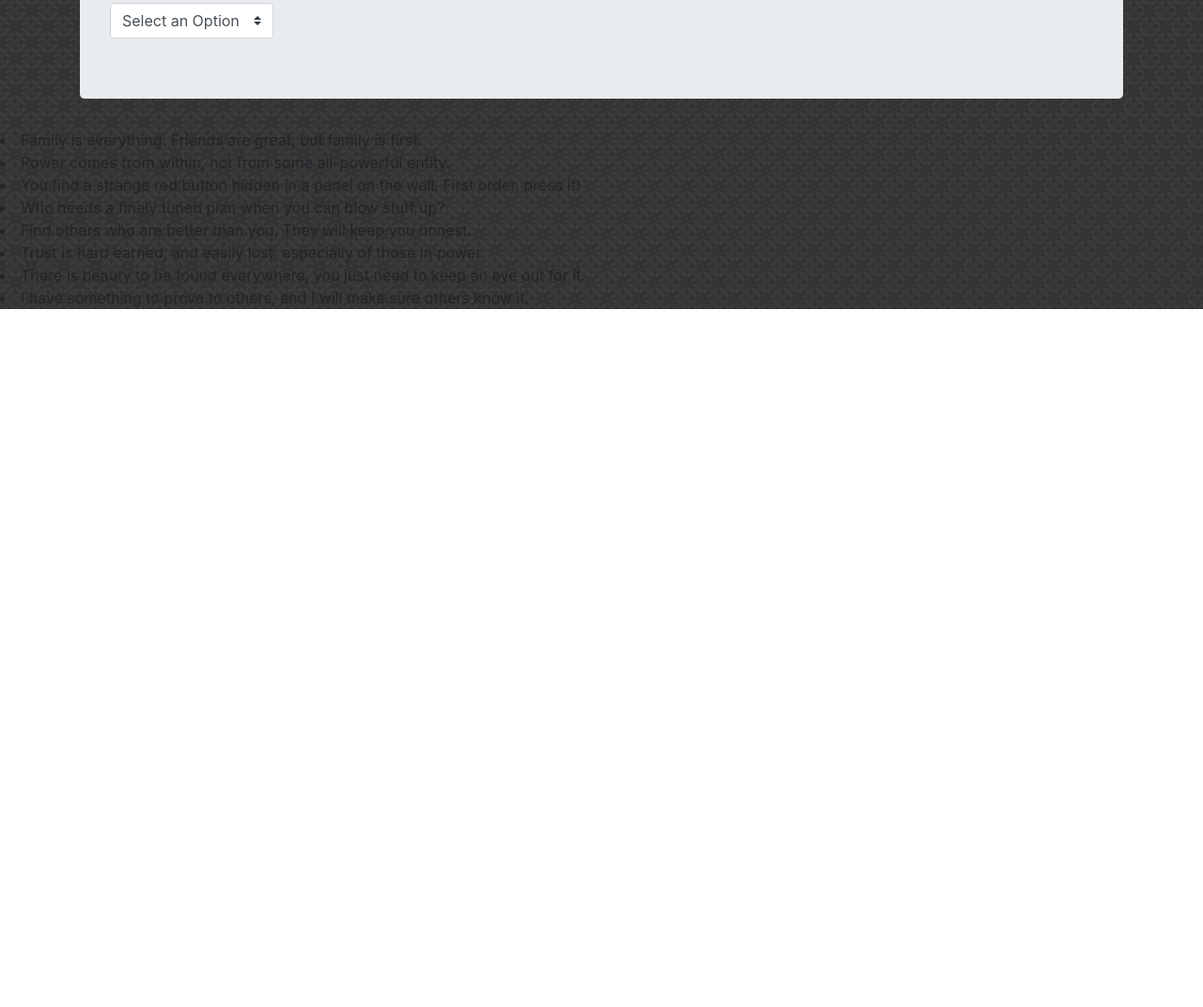
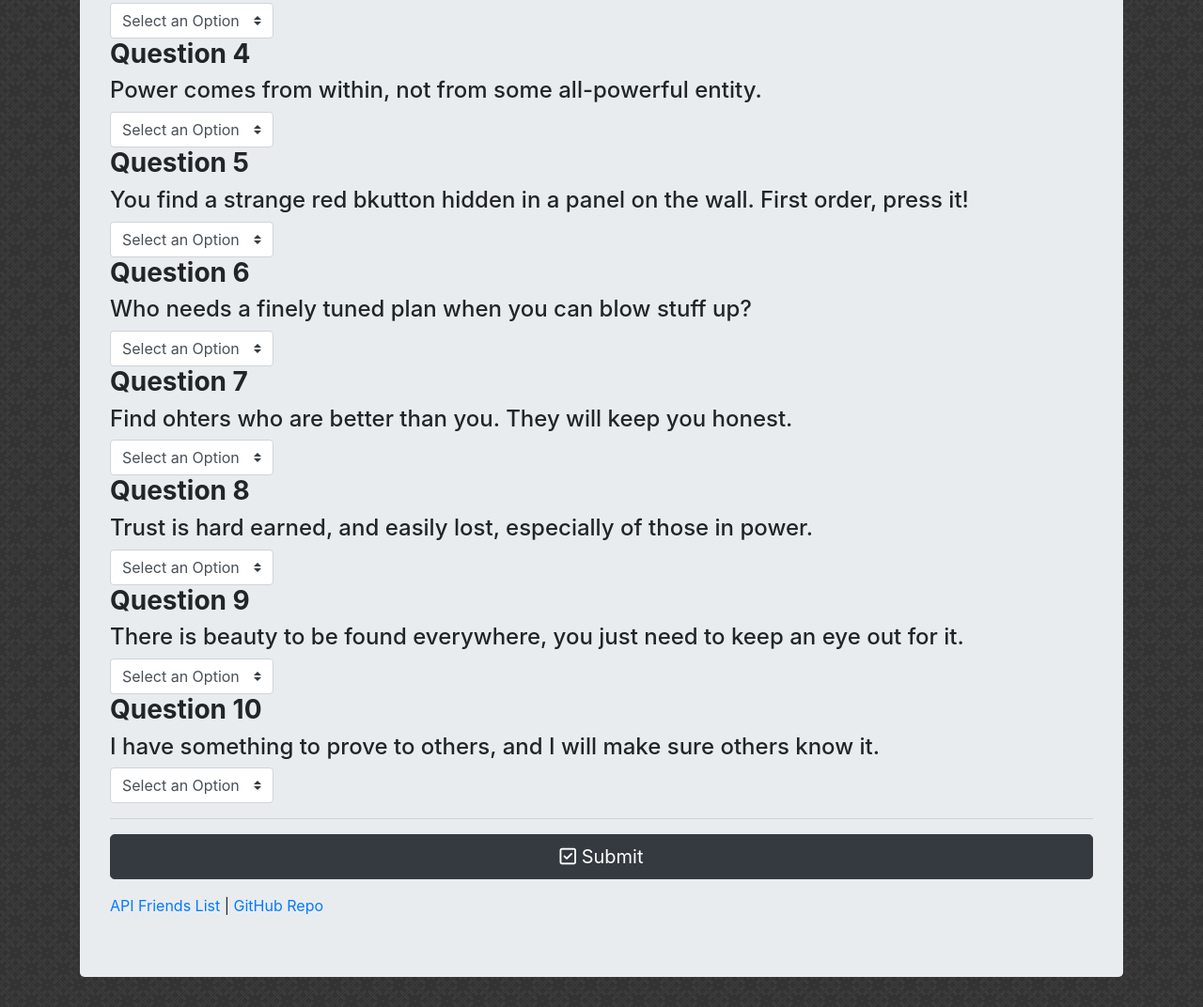
Before and after one commit to Darkthistle982/FriendFinder, a website: page app/public/survey.html in a window 1280 px wide. Shown: the part 668-1740 px from the top of the page at 94% size. Before the commit the page ends 997 px from the top, so only its background shows below. Drawn offline with nearby package versions, Linux system fonts and the light colour scheme.

Commit message:
finished adding survey data to survey.html. Need to add jquery and links to post

```diff
--- a/app/public/survey.html
+++ b/app/public/survey.html
@@ -37,7 +37,9 @@
         <input type="text" id="photo" class="form-control" required />
         <hr />
         <h3 class="font-weight-bold">Question 1</h3>
-        <h4>I will do anything, and crush anyone in my way to achieve my goals.</h4>
+        <h4>
+          I will do anything, and crush anyone in my way to achieve my goals.
+        </h4>
         <select class="custom-select col-lg-2" id="q1">
           <option selected>Select an Option</option>
           <option value="1">1 (Strongly Disagree)</option>
@@ -68,28 +70,109 @@
           <option value="4">4</option>
           <option value="5">5 (Strongly Disagree)</option>
         </select>
+
+        <h3 class="font-weight-bold">Question 4</h3>
+        <h4>Power comes from within, not from some all-powerful entity.</h4>
+        <select class="custom-select col-lg-2" id="q4">
+          <option selected>Select an Option</option>
+          <option value="1">1 (Strongly Disagree)</option>
+          <option value="2">2</option>
+          <option value="3">3</option>
+          <option value="4">4</option>
+          <option value="5">5 (Strongly Disagree)</option>
+        </select>
+
+        <h3 class="font-weight-bold">Question 5</h3>
+        <h4>
+          You find a strange red bkutton hidden in a panel on the wall. First
+          order, press it!
+        </h4>
+        <select class="custom-select col-lg-2" id="q5">
+          <option selected>Select an Option</option>
+          <option value="1">1 (Strongly Disagree)</option>
+          <option value="2">2</option>
+          <option value="3">3</option>
+          <option value="4">4</option>
+          <option value="5">5 (Strongly Disagree)</option>
+        </select>
+
+        <h3 class="font-weight-bold">Question 6</h3>
+        <h4>Who needs a finely tuned plan when you can blow stuff up?</h4>
+        <select class="custom-select col-lg-2" id="q6">
+          <option selected>Select an Option</option>
+          <option value="1">1 (Strongly Disagree)</option>
+          <option value="2">2</option>
+          <option value="3">3</option>
+          <option value="4">4</option>
+          <option value="5">5 (Strongly Disagree)</option>
+        </select>
+
+        <h3 class="font-weight-bold">Question 7</h3>
+        <h4>Find ohters who are better than you. They will keep you honest.</h4>
+        <select class="custom-select col-lg-2" id="q7">
+          <option selected>Select an Option</option>
+          <option value="1">1 (Strongly Disagree)</option>
+          <option value="2">2</option>
+          <option value="3">3</option>
+          <option value="4">4</option>
+          <option value="5">5 (Strongly Disagree)</option>
+        </select>
+
+        <h3 class="font-weight-bold">Question 8</h3>
+        <h4>
+          Trust is hard earned, and easily lost, especially of those in power.
+        </h4>
+        <select class="custom-select col-lg-2" id="q8">
+          <option selected>Select an Option</option>
+          <option value="1">1 (Strongly Disagree)</option>
+          <option value="2">2</option>
+          <option value="3">3</option>
+          <option value="4">4</option>
+          <option value="5">5 (Strongly Disagree)</option>
+        </select>
+
+        <h3 class="font-weight-bold">Question 9</h3>
+        <h4>
+          There is beauty to be found everywhere, you just need to keep an eye
+          out for it.
+        </h4>
+        <select class="custom-select col-lg-2" id="q9">
+          <option selected>Select an Option</option>
+          <option value="1">1 (Strongly Disagree)</option>
+          <option value="2">2</option>
+          <option value="3">3</option>
+          <option value="4">4</option>
+          <option value="5">5 (Strongly Disagree)</option>
+        </select>
+
+        <h3 class="font-weight-bold">Question 10</h3>
+        <h4>
+          I have something to prove to others, and I will make sure others know
+          it.
+        </h4>
+        <select class="custom-select col-lg-2" id="q10">
+          <option selected>Select an Option</option>
+          <option value="1">1 (Strongly Disagree)</option>
+          <option value="2">2</option>
+          <option value="3">3</option>
+          <option value="4">4</option>
+          <option value="5">5 (Strongly Disagree)</option>
+        </select>
+        <hr />
+        <button type="submit" class="btn btn-dark btn-lg btn-block" id="submit">
+          <i class="far fa-check-square"></i> Submit
+        </button>
+        <div class="mt-3">
+          <a href="/api/friends">API Friends List</a> |
+          <a
+            href="https://github.com/Darkthistle982/FriendFinder"
+            target="_blank"
+            >GitHub Repo</a
+          >
+        </div>
       </div>
     </div>
 
-      <li>Family is everything. Friends are great, but family is first.</li>
-      <li>Power comes from within, not from some all-powerful entity.</li>
-      <li>
-        You find a strange red button hidden in a panel on the wall. First
-        order, press it!
-      </li>
-      <li>Who needs a finely tuned plan when you can blow stuff up?</li>
-      <li>Find others who are better than you. They will keep you honest.</li>
-      <li>
-        Trust is hard earned, and easily lost, especially of those in power.
-      </li>
-      <li>
-        There is beauty to be found everywhere, you just need to keep an eye out
-        for it.
-      </li>
-      <li>
-        I have something to prove to others, and I will make sure others know
-        it.
-      </li>
     <script
       src="https://code.jquery.com/jquery-3.4.1.slim.min.js"
       integrity="sha384-J6qa4849blE2+poT4WnyKhv5vZF5SrPo0iEjwBvKU7imGFAV0wwj1yYfoRSJoZ+n"
```
